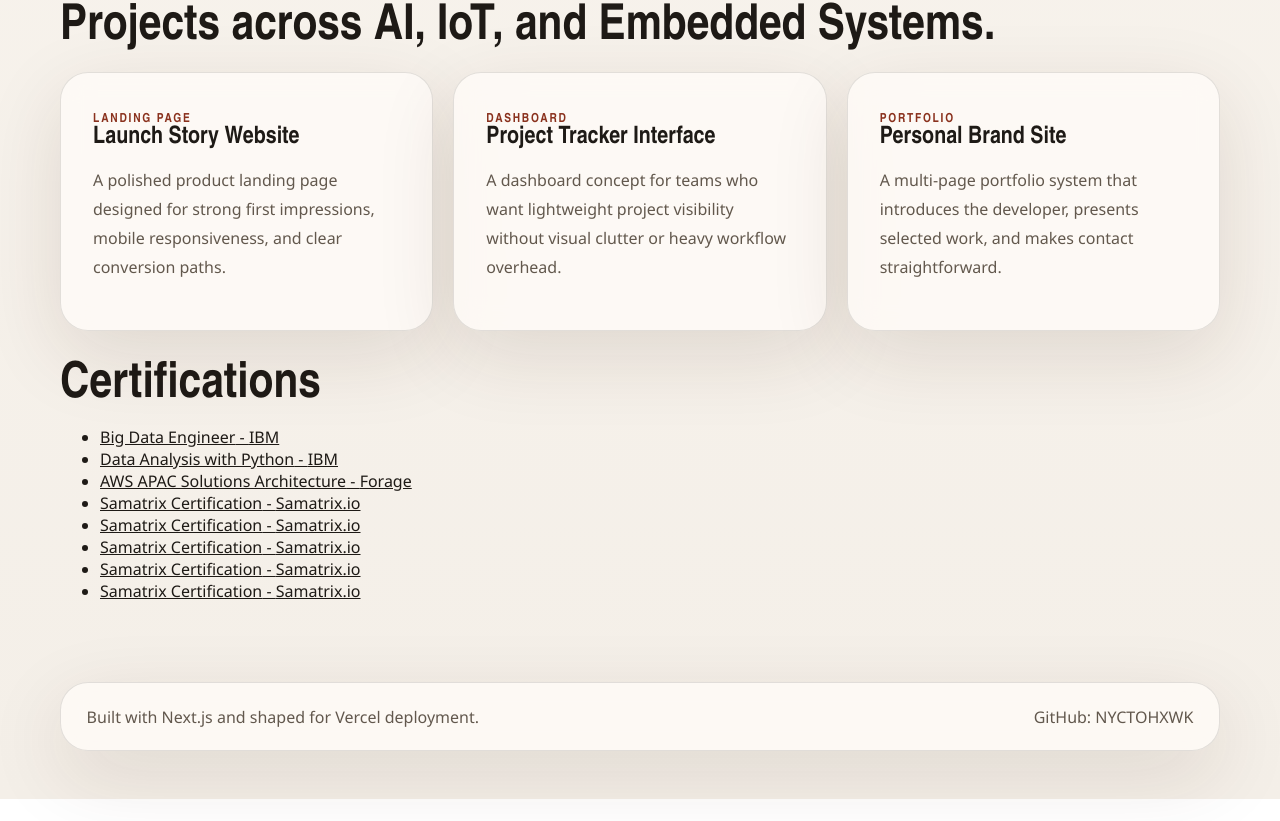
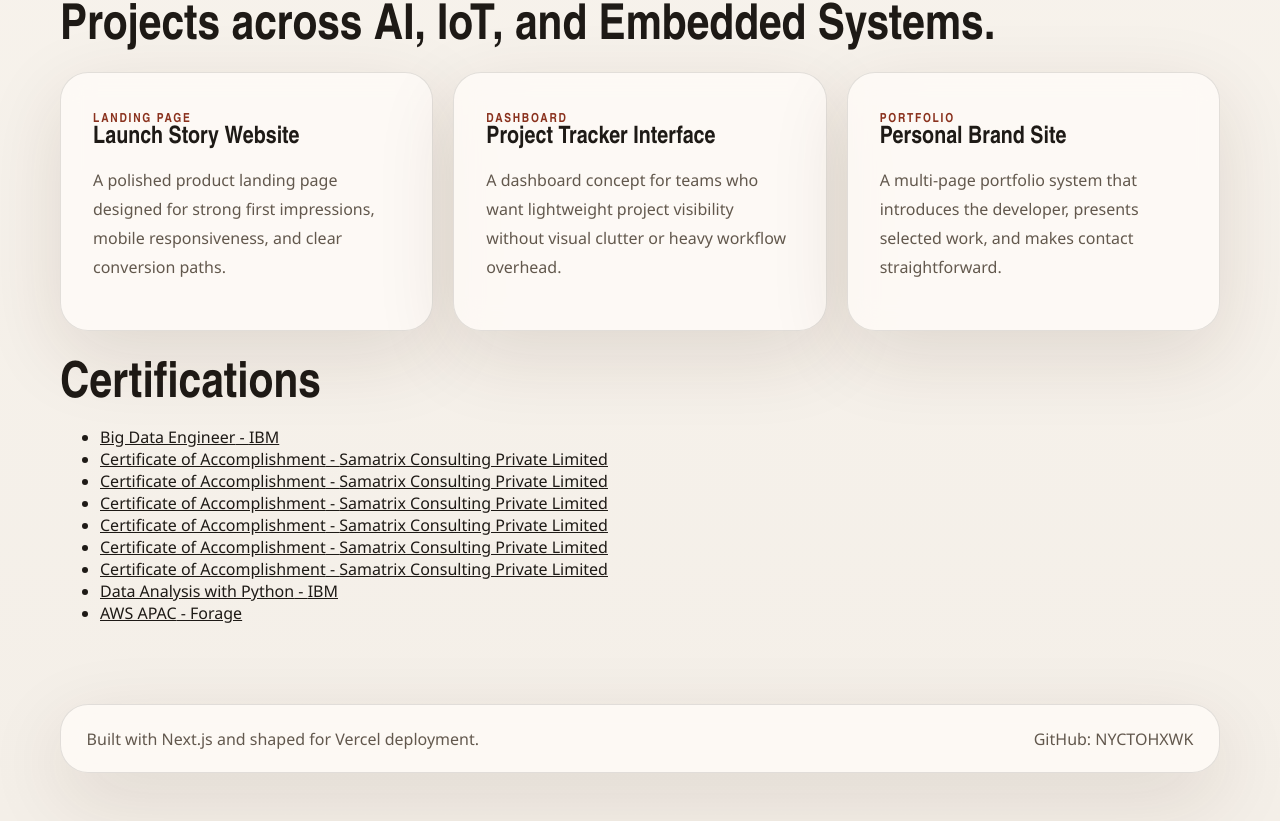
Before and after one commit to NYCTOHXWK/ALPHATEST, a Next.js app: page / in a window 1280 px wide. Shown: the part 1442-2263 px from the top of the page. Before the commit the page ends 2241 px from the top, so only its background shows below. Built offline with nearby package versions, Linux system fonts and the light colour scheme.

Commit message:
Update certifications to provided credential list

```diff
--- a/components/CertSlides.tsx
+++ b/components/CertSlides.tsx
@@ -7,39 +7,44 @@ const certs = [
     link: "https://courses.ibmcep.cognitiveclass.ai/certificates/51588b3bb671473385a04ab424b8c506",
   },
   {
-    title: "Data Analysis with Python",
-    issuer: "IBM",
-    link: "https://courses.ibmcep.cognitiveclass.ai/certificates/cb4312935d4c1648918666e584696a1",
+    title: "Certificate of Accomplishment",
+    issuer: "Samatrix Consulting Private Limited",
+    link: "https://verify.netcredential.com/roy8JaF1yJ",
   },
   {
-    title: "AWS APAC Solutions Architecture",
-    issuer: "Forage",
-    link: "https://forage-uploads-prod.s3.amazonaws.com/completion-certificates/AWS/AbXkVjxNf3Ykcu2S",
-  },
-  {
-    title: "Samatrix Certification",
-    issuer: "Samatrix.io",
-    link: "https://verify.netcredential.com/20ybWab2",
-  },
-  {
-    title: "Samatrix Certification",
-    issuer: "Samatrix.io",
+    title: "Certificate of Accomplishment",
+    issuer: "Samatrix Consulting Private Limited",
     link: "https://verify.netcredential.com/roy80vpaR2",
   },
   {
-    title: "Samatrix Certification",
-    issuer: "Samatrix.io",
-    link: "https://verify.netcredential.com/RoyBqE6d1",
+    title: "Certificate of Accomplishment",
+    issuer: "Samatrix Consulting Private Limited",
+    link: "https://verify.netcredential.com/roy8ktLKpQ",
   },
   {
-    title: "Samatrix Certification",
-    issuer: "Samatrix.io",
-    link: "https://verify.netcredential.com/roy8uTTG4hU",
+    title: "Certificate of Accomplishment",
+    issuer: "Samatrix Consulting Private Limited",
+    link: "https://verify.netcredential.com/roy8ajhyA0",
   },
   {
-    title: "Samatrix Certification",
-    issuer: "Samatrix.io",
-    link: "https://verify.netcredential.com/roy8JaF1yJ",
+    title: "Certificate of Accomplishment",
+    issuer: "Samatrix Consulting Private Limited",
+    link: "https://verify.netcredential.com/roy8qjEaX1",
+  },
+  {
+    title: "Certificate of Accomplishment",
+    issuer: "Samatrix Consulting Private Limited",
+    link: "https://verify.netcredential.com/roy84TUGhU",
+  },
+  {
+    title: "Data Analysis with Python",
+    issuer: "IBM",
+    link: "https://courses.ibmcep.cognitiveclass.ai/certificates/c84312958cd14a168918866e584699a1",
+  },
+  {
+    title: "AWS APAC",
+    issuer: "Forage",
+    link: "https://forage-uploads-prod.s3.amazonaws.com/completion-certificates/AWS/aMXsTyHdNT5hucn25",
   },
 ];
 
```
Also changed, not shown: app/certifications/page.tsx (+32 -7 lines).
